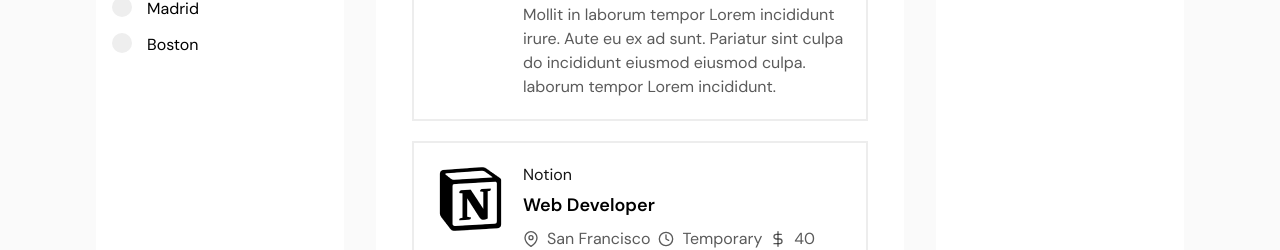
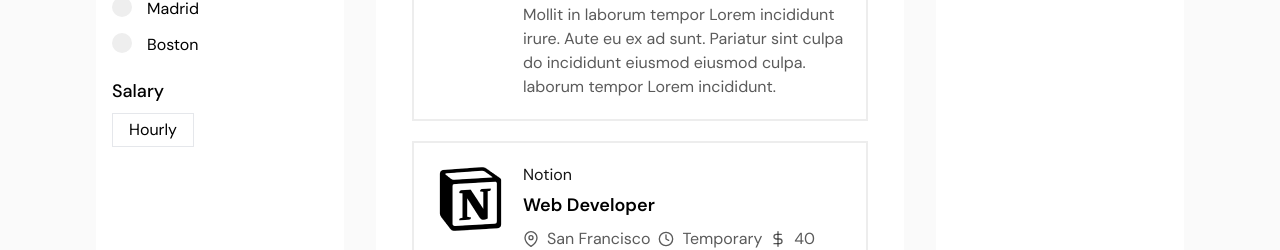
Before and after one commit to Kingcedru/Job-Portal-MERN-, a React (Vite) app in the folder job-portal/: page / in a window 1280 px wide. Shown: the part 659-909 px from the top of the page. Built offline with nearby package versions, Linux system fonts and the light colour scheme.

Commit message:
added new pages

```diff
--- /dev/null
+++ b/job-portal/src/sidebar/Button.jsx
@@ -0,0 +1,12 @@
+import React from "react";
+
+export default function Button({ onClickHandler, value, title }) {
+  return (
+    <button
+      onClick={onClickHandler}
+      value={value}
+      className="px-4 py-1 border text-base hover:bg-blue hover:text-white">
+      {title}
+    </button>
+  );
+}
--- /dev/null
+++ b/job-portal/src/sidebar/Salary.jsx
@@ -0,0 +1,13 @@
+import React from 'react'
+import Button from './Button'
+
+export default function Salary({handleChange, handleClick}) {
+  return (
+    <div>
+        <h4 className='text-lg font-medium mb-2'>Salary</h4>
+        <div>
+            <Button onClickHandler={handleClick} value="" title="Hourly"/>
+        </div>
+    </div>
+  )
+}
--- a/job-portal/src/sidebar/Sidebar.jsx
+++ b/job-portal/src/sidebar/Sidebar.jsx
@@ -1,11 +1,13 @@
 import React from "react";
 import Location from "./Location";
+import Salary from "./Salary";
 
 export default function Sidebar({ handleChange, handleClick }) {
   return (
     <div className="space-y-5">
       <h3 className="text-lg font-bold mb-2">Filters</h3>
       <Location handleChange={handleChange} />
+      <Salary handleChange ={handleChange} handleClick={handleClick}/>
     </div>
   );
 }
```
